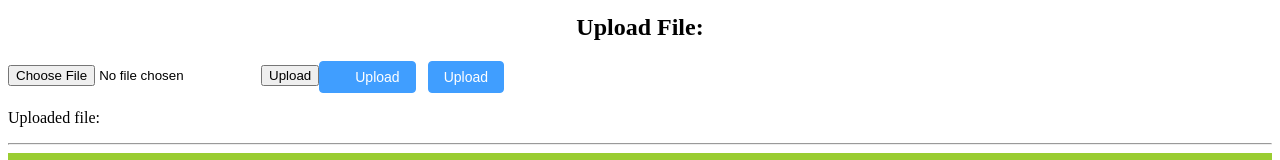
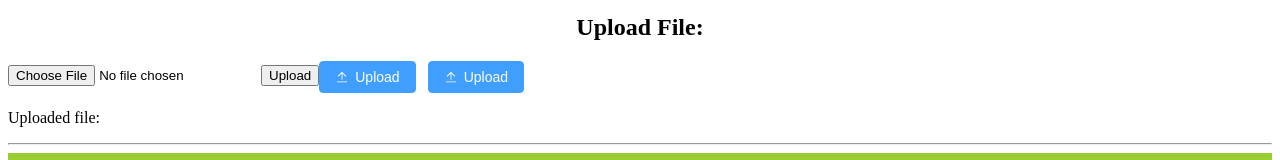
Before and after one commit to douxiaobo/Picture-based-Foreign-Language-Translation-System, a Vue app: page / in a window 1280 px wide. Shown: the part 241-401 px from the top of the page. Built offline with nearby package versions, Linux system fonts and the light colour scheme.

Commit message:
icon demo

```diff
--- a/src/components/UploadFile.vue
+++ b/src/components/UploadFile.vue
@@ -3,10 +3,13 @@
       <input type="file" ref="fileInput" @change="handleFileUpload" />
       <button @click="uploadFile">Upload</button>
 
-      <el-button type="primary" icon="el-icon-upload">Upload</el-button>
+      <el-button type="primary" icon="Upload">Upload</el-button>
 
       <el-button type="primary">
-        Upload<i class="el-icon-upload el-icon-right"></i>
+        <el-icon>
+          <upload />
+        </el-icon>
+        <span>Upload</span>
       </el-button>
 
       <p>Uploaded file: {{ uploadedFile }}</p>
--- a/src/main.js
+++ b/src/main.js
@@ -7,10 +7,13 @@ import { createApp } from 'vue'
 
 import App1 from './App1.vue'
 import ElementPlus from 'element-plus'
+import * as ElementPlusIconsVue from '@element-plus/icons-vue'
 import 'element-plus/dist/index.css'
 
-createApp(App1).mount('#app1')
-
-const app=createApp(App1)
+const app = createApp(App1)
+for (var [name, comp] of Object.entries(ElementPlusIconsVue)) {
+    console.log(name, comp);
+    app.component(name, comp);
+  }
 app.use(ElementPlus)
 app.mount('#app1')
```
